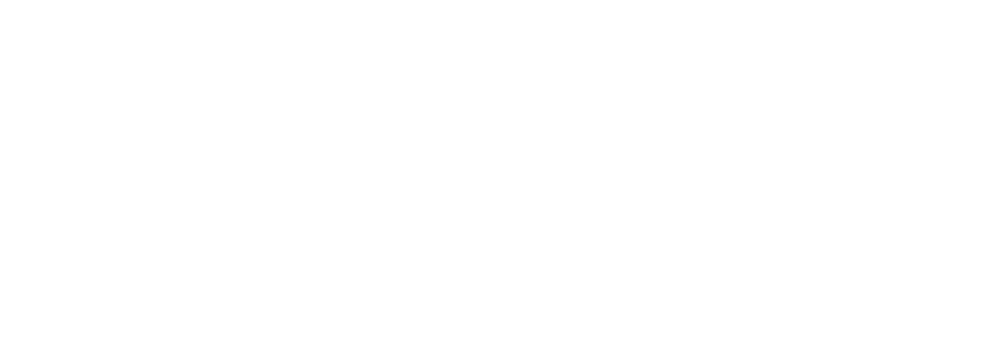
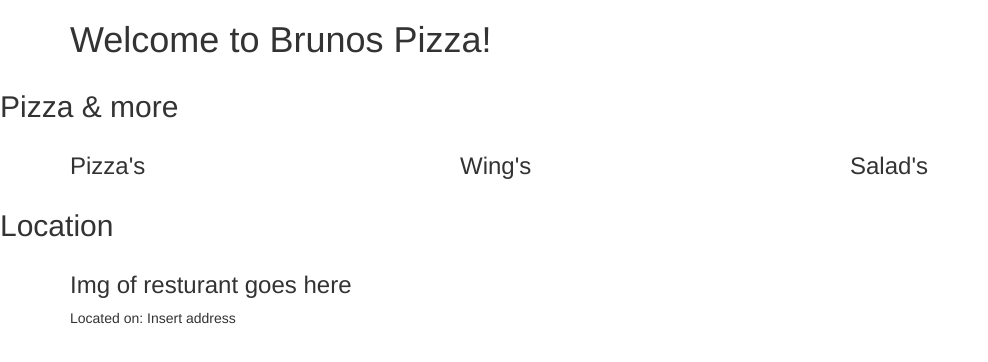
Before and after one commit to amjadz/brunospizza, a plain HTML site: page index.html in a window 1280 px wide. Shown: the whole page, without its empty margins (0-988 px from the left). Drawn offline with nearby package versions, Linux system fonts and the light colour scheme.

Commit message:
Did the wireframe

```diff
--- a/index.html
+++ b/index.html
@@ -15,8 +15,48 @@
 </head>
 <body>
 
+  <header>
+    <div class="container">
+      <h1>Welcome to Brunos Pizza!</h1>
+    </div>
+  </header>
 
 
+  <section>
+      <h2>Pizza & more</h2>
+      <div class="container">
+        <div class="row">
+          <div class="col-md-4">
+            <h3>Pizza's</h3>
+          </div>
+
+          <div class="col-md-4">
+            <h3>Wing's</h3>
+          </div>
+
+          <div class="col-md-4">
+            <h3>Salad's</h3>
+          </div>
+        </div>
+      </div>
+  </section>
+
+<section>
+  <h2>Location</h2>
+  <div class="container">
+    <div class="row">
+      <div class="col-md-6">
+        <h3>Img of resturant goes here</h3>
+      </div>
+    </div>
+
+    <div class="row">
+      <div class="col-md-6">
+        <p>Located on: Insert address</p>
+      </div>
+    </div>
+  </div>
+</section>
 
 </body>
 </html>
```
